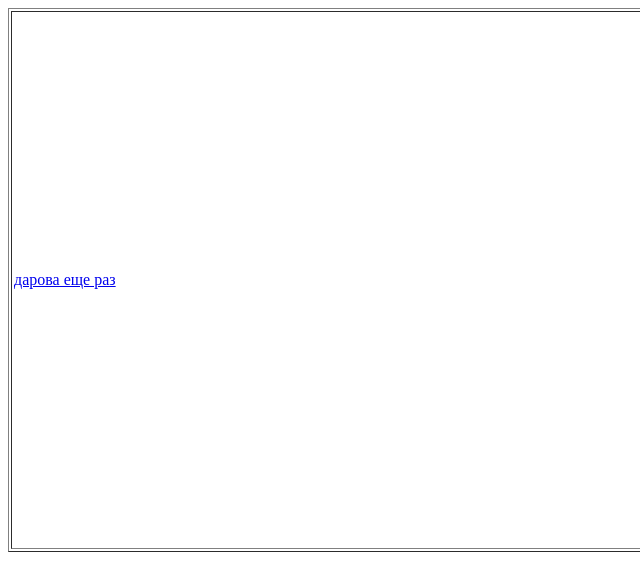
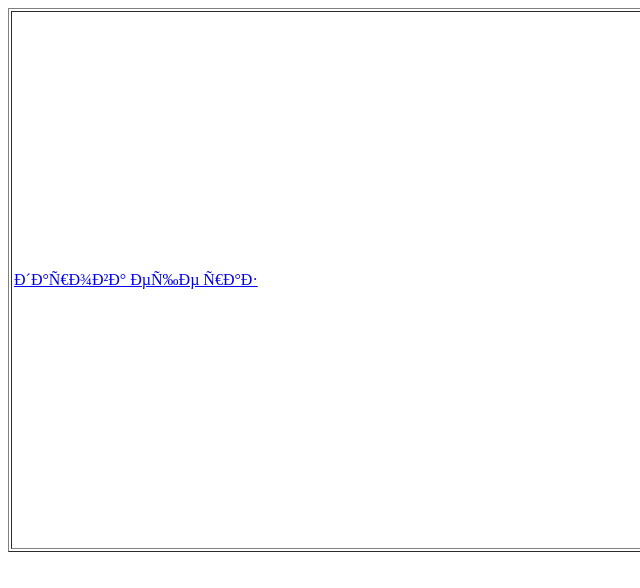
Before and after one commit to mikegithub211/mikegithub211.github.io, a plain HTML site: page index.html in a window 1280 px wide. Shown: the top 588 px of the page, without its empty margins (0-640 px from the left). Drawn offline with Linux system fonts and the light colour scheme.

Commit message:
Update index.html

```diff
--- a/index.html
+++ b/index.html
@@ -1,14 +1,17 @@
 <!DOCTYPE html PUBLIC "-//W3C//DTD HTML 4.01 Transitional//EN">
 <html>
 <head>
-  <meta content="text/html; charset=ISO-8859-1" http-equiv="content-type">
+  <meta content="text/html; charset=ISO-8859-1"
+ http-equiv="content-type">
   <title>index</title>
 </head>
 <body>
-<table style="text-align: left; width: 1626px; height: 544px;" border="1" cellpadding="2" cellspacing="2">
+<table style="text-align: left; width: 1626px; height: 544px;"
+ border="1" cellpadding="2" cellspacing="2">
   <tbody>
     <tr>
-      <td><a href="%3F%3F%3F%3F%3F%3F+%3F%3F%3F+%3F%3F%3F">&#1076;&#1072;&#1088;&#1086;&#1074;&#1072; &#1077;&#1097;&#1077; &#1088;&#1072;&#1079;</a> </td>
+      <td><a href="ppp.html">дарова еще раз</a>
+      </td>
     </tr>
   </tbody>
 </table>
```
